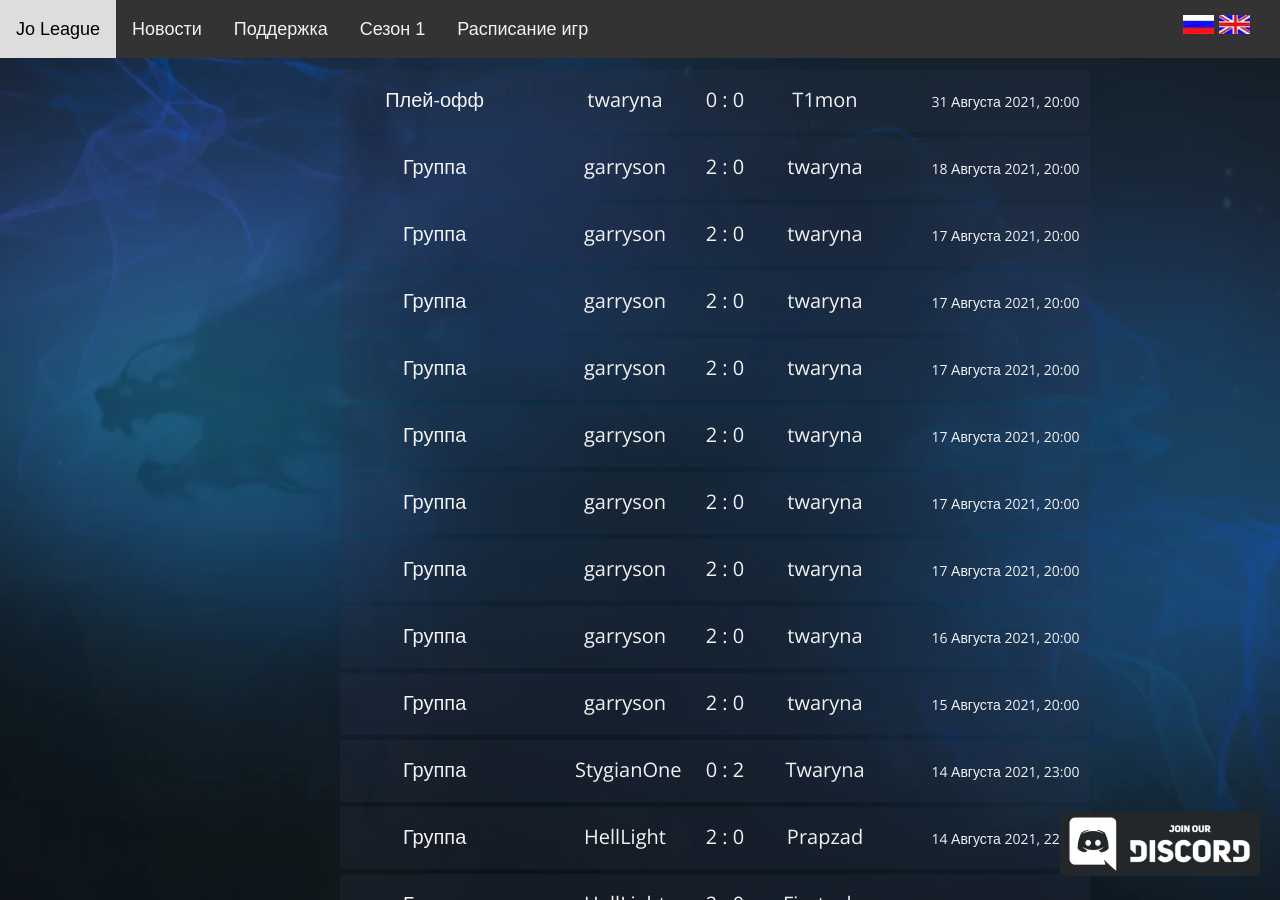
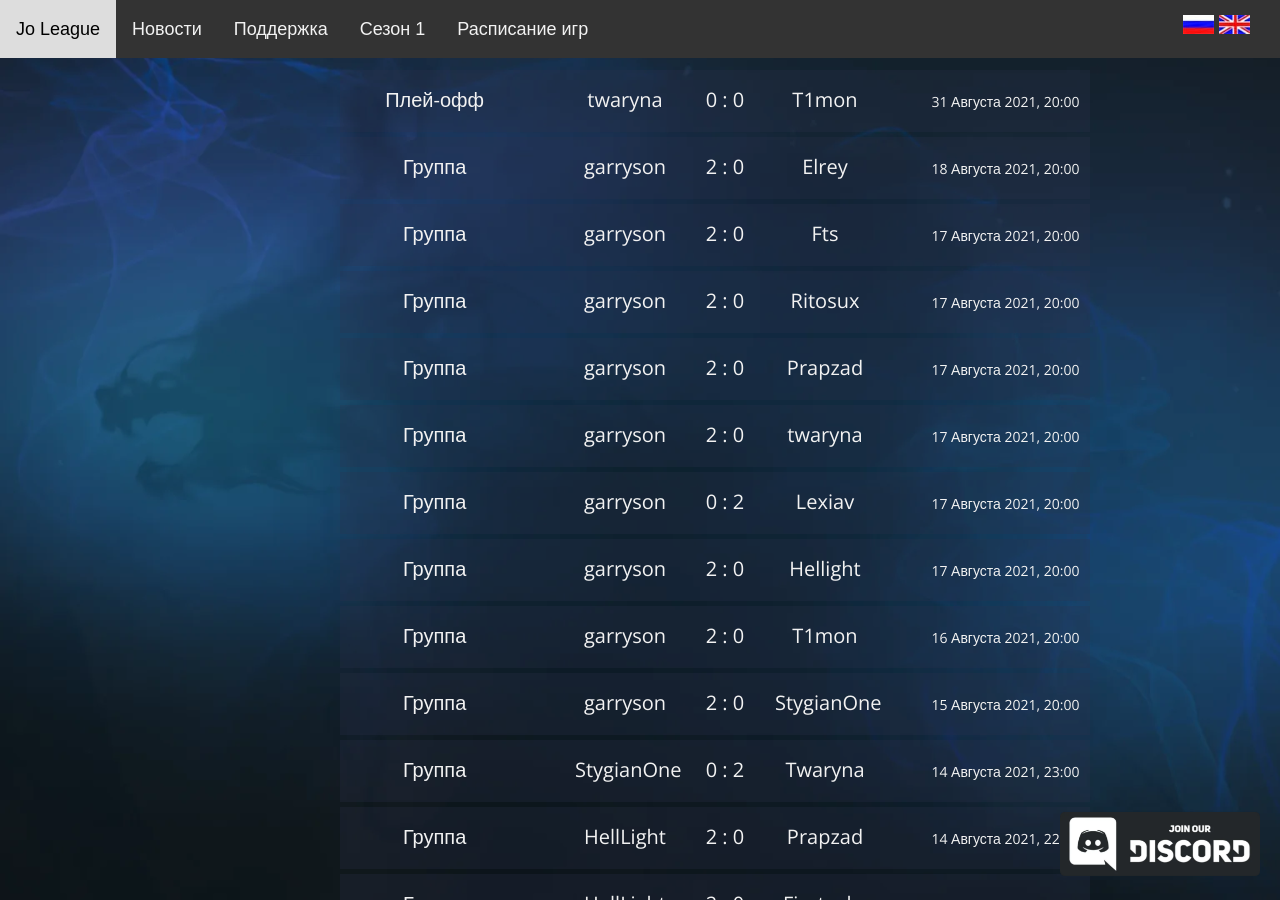
Before and after one commit to JoGlobalLeague/site, a Jekyll site: the page built from schedule.html, in a window 1280 px wide and 900 px high. Built offline with Jekyll 4.4.1, drawn with Linux system fonts in a browser that asks for light colours.

Commit message:
Update matches.yml

```diff
--- a/_data/matches.yml
+++ b/_data/matches.yml
@@ -6,8 +6,20 @@
 
 - time: 2021-08-18 20:00 +0300
   team1: 'garryson'
-  team2: 'twaryna'
+  team2: 'Elrey'
   score: '2 : 0'
+  type: 'groupstage'
+
+- time: 2021-08-17 20:00 +0300
+  team1: 'garryson'
+  team2: 'Hellight'
+  score: '2 : 0'
+  type: 'groupstage'
+
+- time: 2021-08-17 20:00 +0300
+  team1: 'garryson'
+  team2: 'Lexiav'
+  score: '0 : 2'
   type: 'groupstage'
 
 - time: 2021-08-17 20:00 +0300
@@ -18,43 +30,31 @@
 
 - time: 2021-08-17 20:00 +0300
   team1: 'garryson'
-  team2: 'twaryna'
+  team2: 'Prapzad'
   score: '2 : 0'
   type: 'groupstage'
 
 - time: 2021-08-17 20:00 +0300
   team1: 'garryson'
-  team2: 'twaryna'
+  team2: 'Ritosux'
   score: '2 : 0'
   type: 'groupstage'
 
 - time: 2021-08-17 20:00 +0300
   team1: 'garryson'
-  team2: 'twaryna'
-  score: '2 : 0'
-  type: 'groupstage'
-
-- time: 2021-08-17 20:00 +0300
-  team1: 'garryson'
-  team2: 'twaryna'
-  score: '2 : 0'
-  type: 'groupstage'
-
-- time: 2021-08-17 20:00 +0300
-  team1: 'garryson'
-  team2: 'twaryna'
+  team2: 'Fts'
   score: '2 : 0'
   type: 'groupstage'
 
 - time: 2021-08-16 20:00 +0300
   team1: 'garryson'
-  team2: 'twaryna'
+  team2: 'T1mon'
   score: '2 : 0'
   type: 'groupstage'
 
 - time: 2021-08-15 20:00 +0300
   team1: 'garryson'
-  team2: 'twaryna'
+  team2: 'StygianOne'
   score: '2 : 0'
   type: 'groupstage'
 
```
